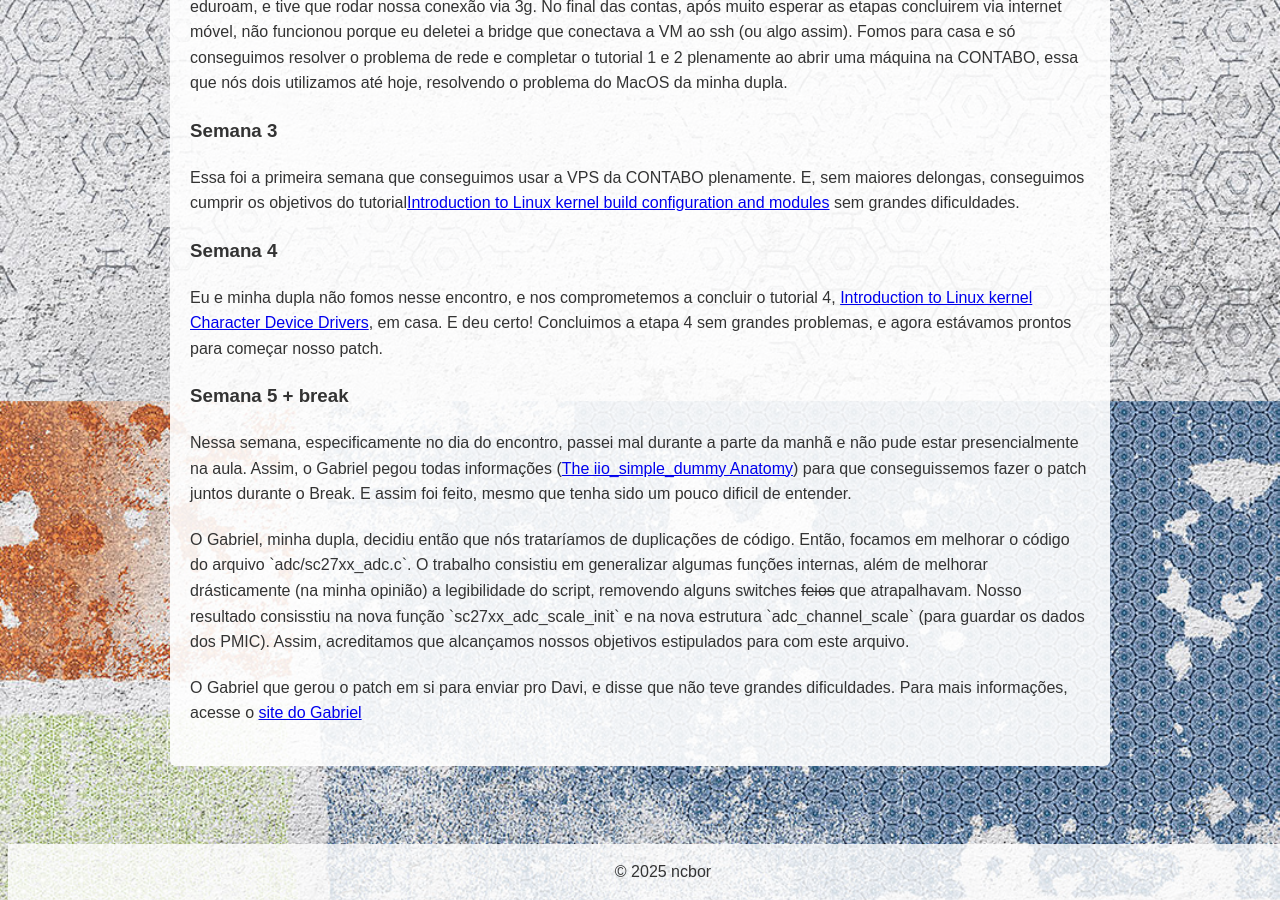
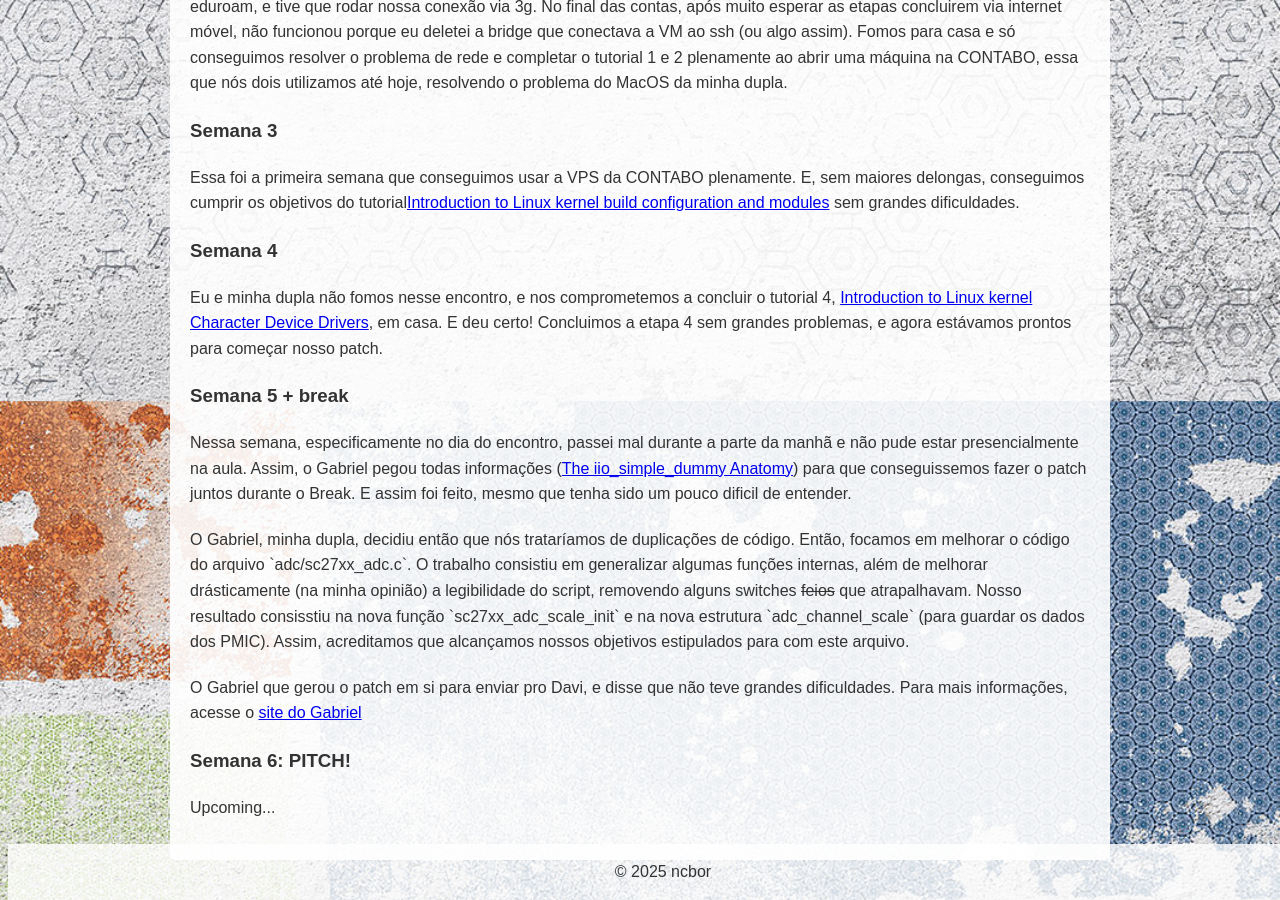
Before and after one commit to ncbor/ncbor.github.io, a Jekyll site: the page built from blog.html, in a window 1280 px wide and 900 px high, scrolled down 694 px. Built offline with Jekyll 4.4.1, drawn with Linux system fonts in a browser that asks for light colours.

Commit message:
Semana 6 kernel

```diff
--- a/blog.html
+++ b/blog.html
@@ -105,5 +105,7 @@ title: "Blog"
                 >site do Gabriel</a
             >
         </p>
+        <h3>Semana 6: PITCH!</h3>
+        <p>Upcoming...</p>
     </body>
 </html>
```
